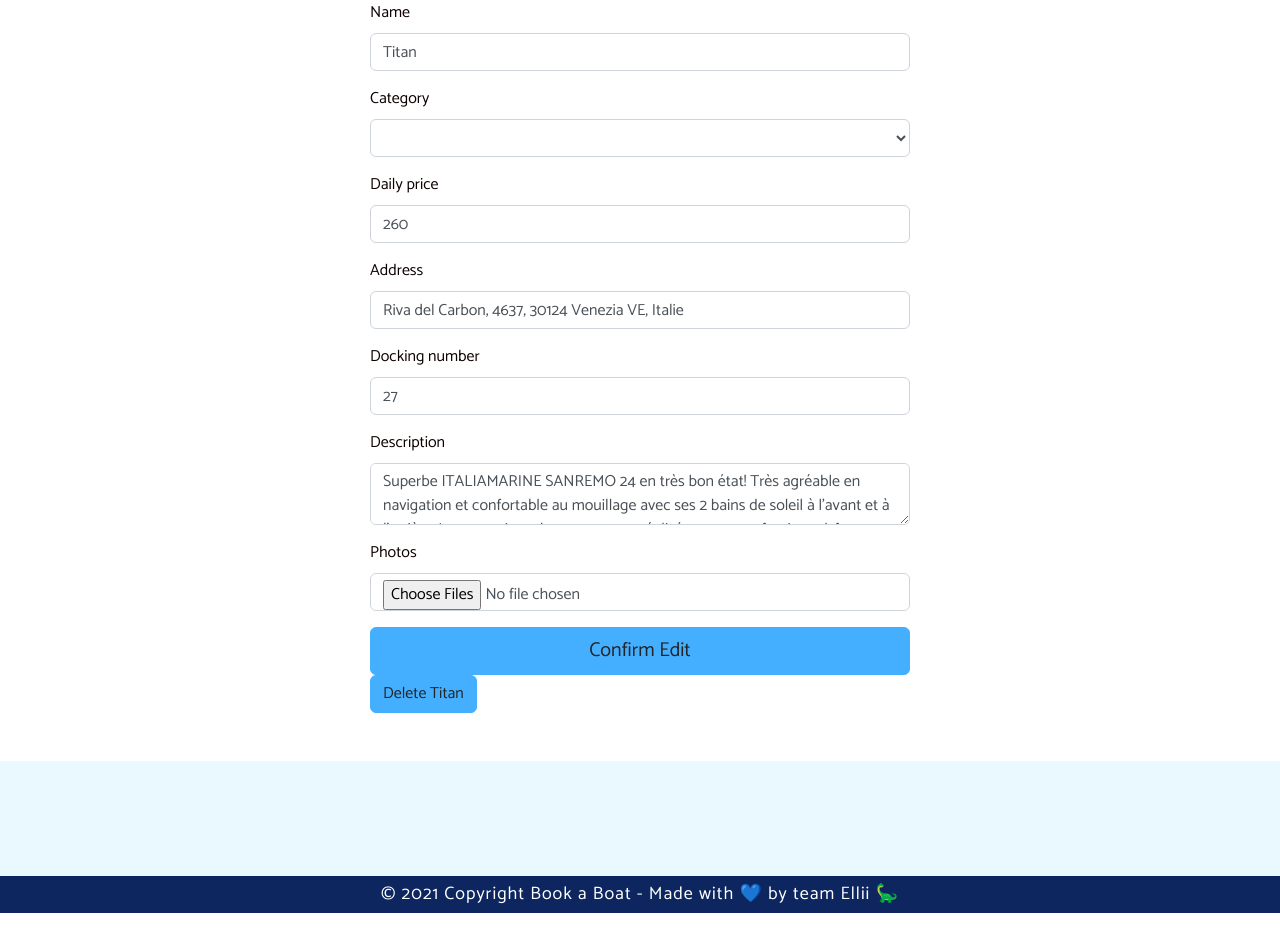
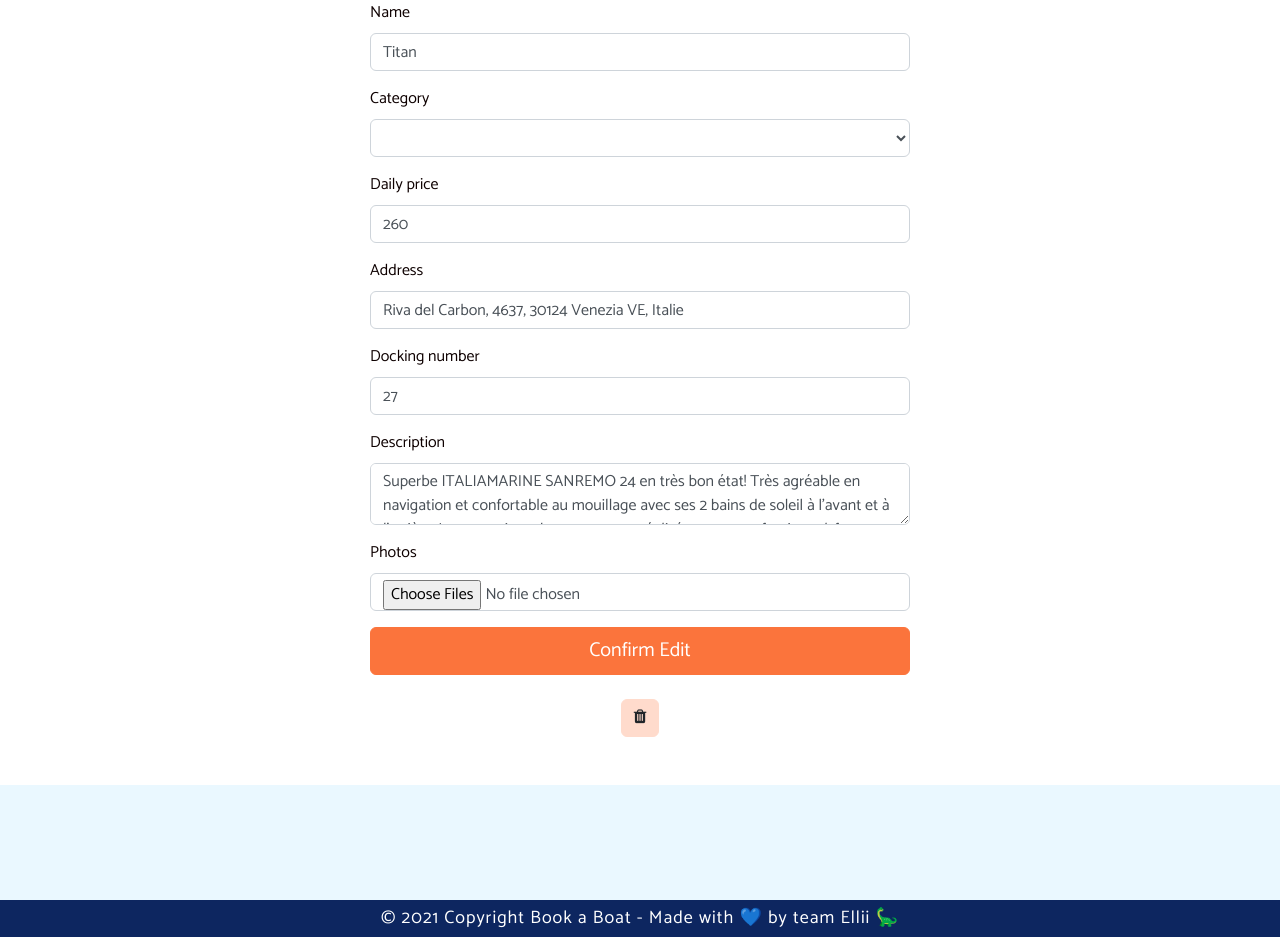
Before and after one commit to ThibautBaissac/book_a_boat, a Rails app: page /ships/1/edit in a window 1280 px wide. Shown: the part 137-1074 px from the top of the page. Before the commit the page ends 1050 px from the top, so only its background shows below. Run offline with Rails 7, Linux system fonts and the light colour scheme; a user stored in the database is signed in; data comes from the database, SQL or seed files in the repository; style sheets or scripts are compiled from the project's sources; some libraries are stand-ins or nearby versions.

Commit message:
fixed buttons on edit

```diff
--- a/app/views/ships/edit.html.erb
+++ b/app/views/ships/edit.html.erb
@@ -8,12 +8,14 @@
     <%= f.input :docking_number %>
     <%= f.input :description %>
     <%= f.input :photos, as: :file, input_html: { multiple: true } %>
-    <%= f.button :submit, "Confirm Edit", class: "btn btn-primary btn-lg btn-block btn-booking" %>
+    <%= f.button :submit, "Confirm Edit", class: "btn btn-success btn-lg btn-block btn-booking" %>
   <% end %>
-  <button type="button" class="btn btn-primary" data-toggle="modal" data-target="#modal_delete_confirmation">
-    <%= "Delete #{@ship.name}" %>
-  </button>
-  <%= render 'shared/modal_delete_confirmation', ship: @ship %>
+      <div class="row justify-content-md-center">
+        <button type="button" class="btn btn-warning mt-4" data-toggle="modal" data-target="#modal_delete_confirmation">
+          <i class="fa fa-trash"></i>
+        </button>
+        <%= render 'shared/modal_delete_confirmation', ship: @ship %>
+      </div>
     </div>
   </div>
 </div>
```
